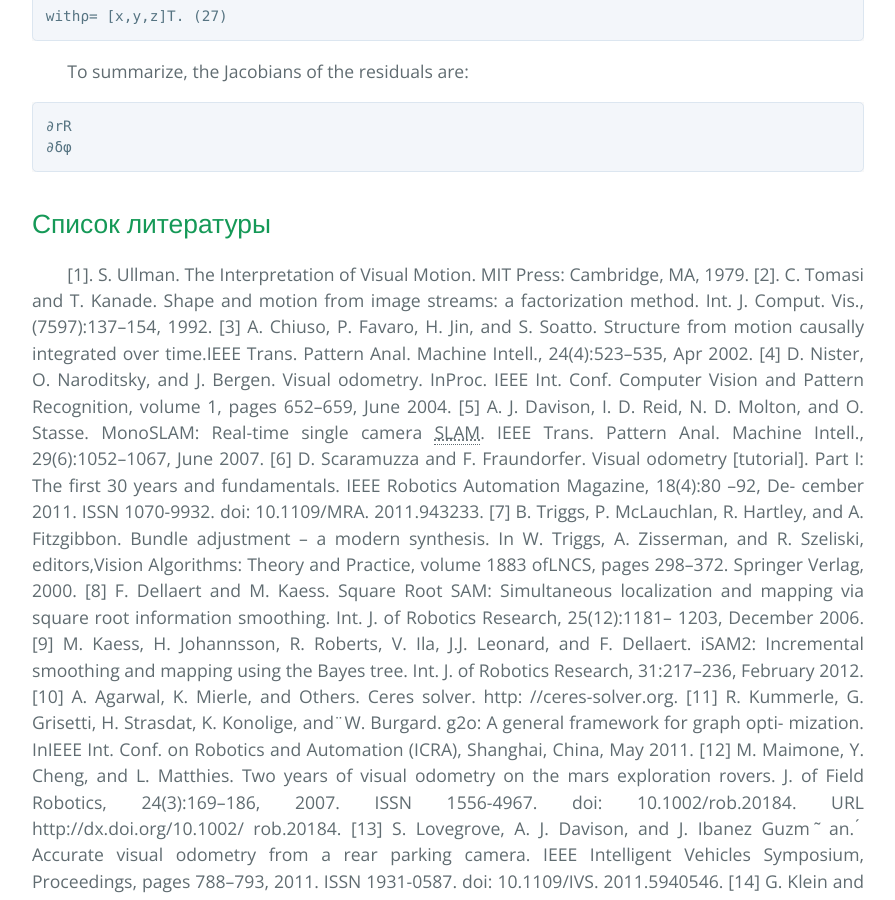
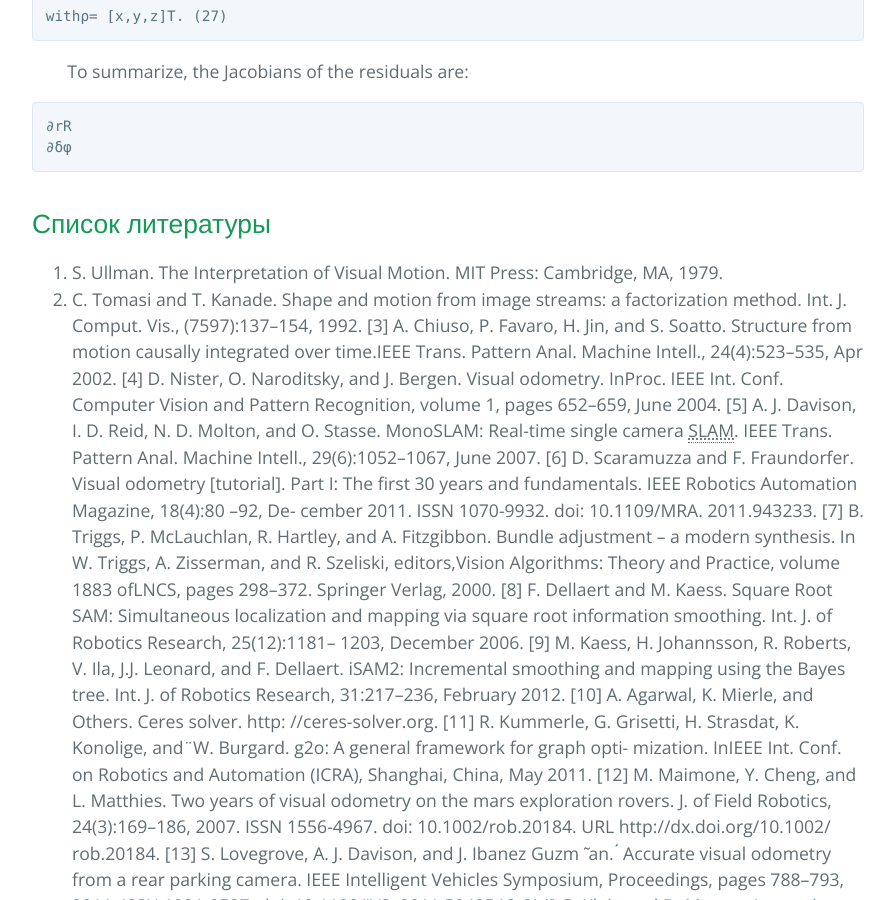
Before and after one commit to i-v-s/slam, a Jekyll site: the page built from svo2.md, in a window 1280 px wide and 900 px high, scrolled down 46362 px. Shown: the whole window, without its empty margins (192-1087 px from the left). Built offline with Jekyll 4.4.1, drawn with Linux system fonts in a browser that asks for light colours; our own code applies the rules of GitHub Pages for plain Markdown files; formulas are drawn with MathJax 3.

Commit message:
Обновлено svo2.md

```diff
--- a/svo2.md
+++ b/svo2.md
@@ -2179,9 +2179,9 @@ To summarize, the Jacobians of the residuals are:
 
 ## Список литературы
 
-[1]. S. Ullman. The Interpretation of Visual Motion. MIT
+1. S. Ullman. The Interpretation of Visual Motion. MIT
 Press: Cambridge, MA, 1979.
-[2]. C. Tomasi and T. Kanade. Shape and motion from image
+2. C. Tomasi and T. Kanade. Shape and motion from image
 streams: a factorization method. Int. J. Comput. Vis.,
 (7597):137–154, 1992.
 [3] A. Chiuso, P. Favaro, H. Jin, and S. Soatto. Structure
```
